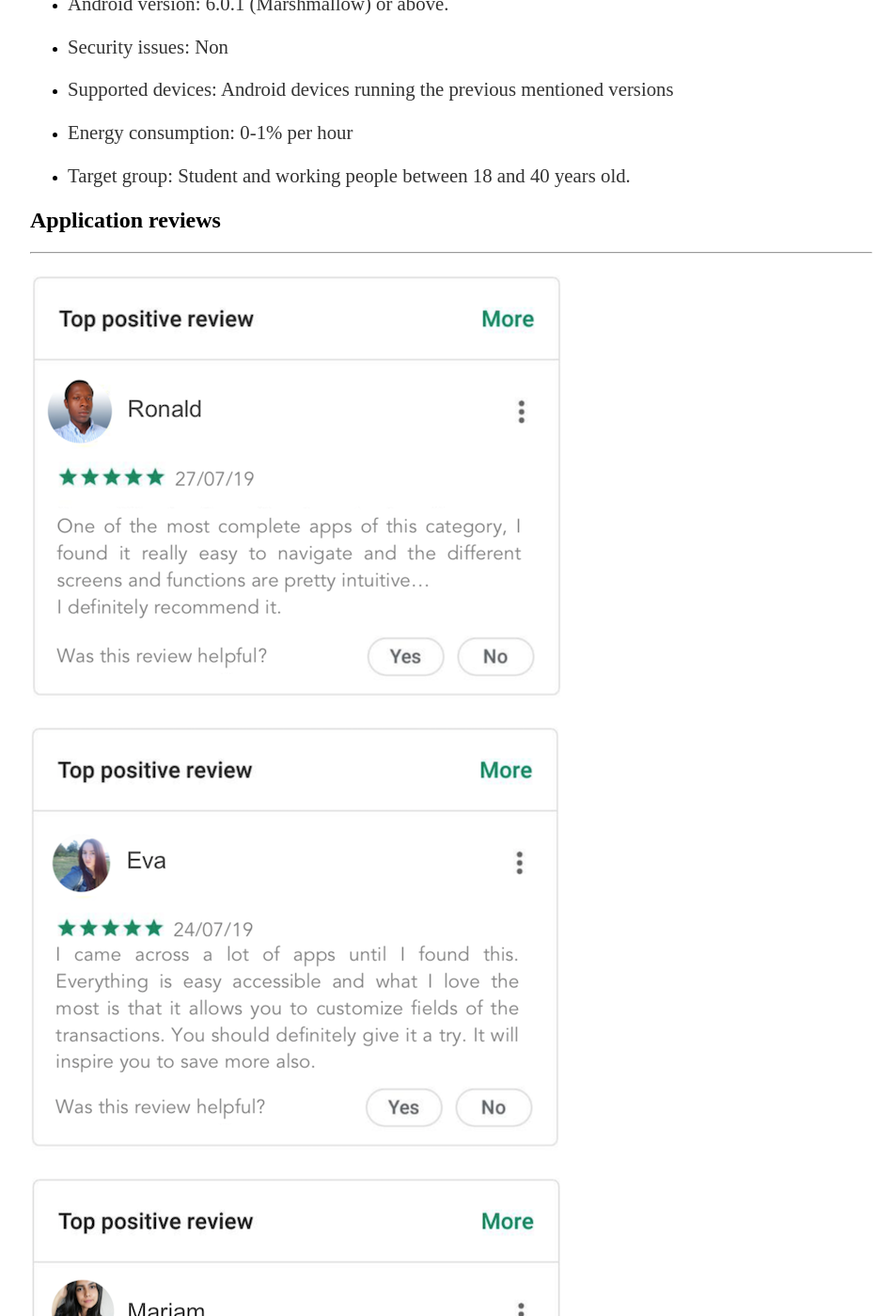
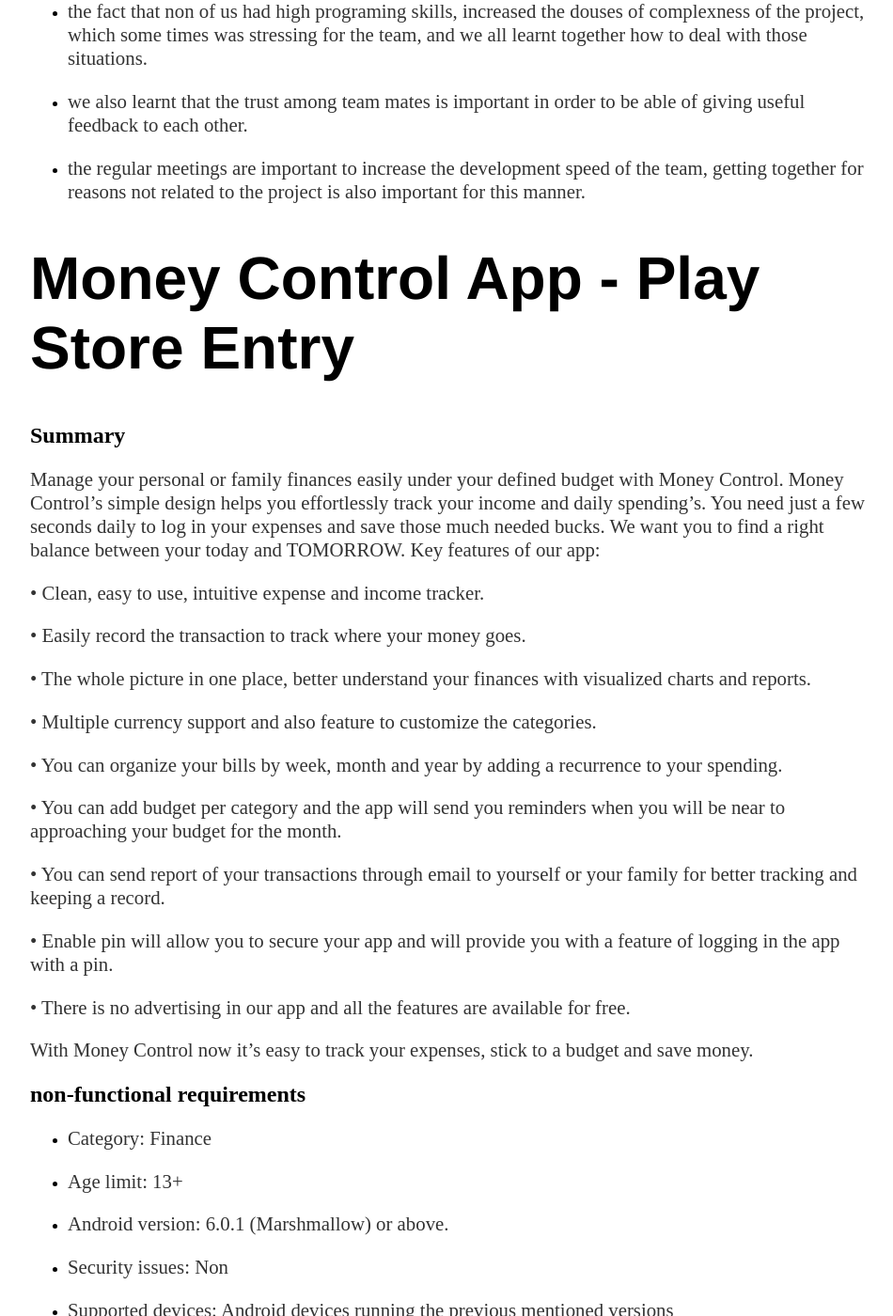
Before and after one commit to NadeemNicoR/TeamProjects, a Jekyll site: the page built from docs/_posts/2019-07-02-ISEE-2019-Reflections & Play Store Entry.md, in a window 1280 px wide and 1400 px high, scrolled down 1795 px. Shown: the whole window at 94% size, without its empty margins (160-1110 px from the left). Built offline with Jekyll 4.4.1, drawn with Linux system fonts in a browser that asks for light colours; our own code applies the rules of GitHub Pages for plain Markdown files; a file with an impossible date is left out; some of the changed text lies outside the part shown.

Commit message:
Update 2019-07-02-ISEE-2019-Reflections & Play Store Entry.md

```diff
--- a/docs/_posts/2019-07-02-ISEE-2019-Reflections & Play Store Entry.md
+++ b/docs/_posts/2019-07-02-ISEE-2019-Reflections & Play Store Entry.md
@@ -9,6 +9,17 @@
 Welcome to the final blog of team 405 Found - Money Control Application. In this blog we will give you some reflections on our work as a team and a summary of what a Play Store Entry would be.
 
 </p>
+
+## Challenges we experienced working as a team
+
+Our team were of four people with four different educational and professional backgrounds that were not at all related to computer science. Though this factor brought a great chance for us to learn to work in a diverse team it also brought in some challenges with it.
+
+
+- The factor that we were coming from four completely different cultures and backgrounds, everyone brought in different personalities and their own ways to approach a problem that sometimes resulted in a conflict, but every member of our team behaved very professionally when a conflict arose and set aside personal opinions and worked as a team on achieving our goals.
+
+
+- Slight time and priority management was initially an issue we faced as different members of our teams were taking different courses that took a lot of their time. We fixed a time slot weekly for us to meet and work on our app that covered the lack we were facing in terms of completing the tasks for our application.
+
 
 ## Benefits of team work
 
@@ -23,6 +34,37 @@
 - we also learnt that the trust among team mates is important in order to be able of giving useful feedback to each other.
 
 - the regular meetings are important to increase the development speed of the team, getting together for reasons not related to the project is also important for this manner.
+
+
+# Money Control App - Play Store Entry
+
+
+## Summary
+
+Manage your personal or family finances easily under your defined budget with Money Control.
+Money Control’s simple design helps you effortlessly track your income and daily spending’s. You need just a few seconds daily to log in your expenses and save those much needed bucks. We want you to find a right balance between your today and TOMORROW.
+Key features of our app:
+
+•	Clean, easy to use, intuitive expense and income tracker.
+
+•	Easily record the transaction to track where your money goes.
+
+•	The whole picture in one place, better understand your finances with visualized charts and reports.
+
+•	Multiple currency support and also feature to customize the categories.
+
+•	You can organize your bills by week, month and year by adding a recurrence to your spending.
+
+•	You can add budget per category and the app will send you reminders when you will be near to approaching your budget for the month.
+
+•	You can send report of your transactions through email to yourself or your family for better tracking and keeping a record.
+
+•	Enable pin will allow you to secure your app and will provide you with a feature of logging in the app with a pin.
+
+•	There is no advertising in our app and all the features are available for free.
+
+
+With Money Control now it’s easy to track your expenses, stick to a budget and save money.
 
 
 ## non-functional requirements
```
